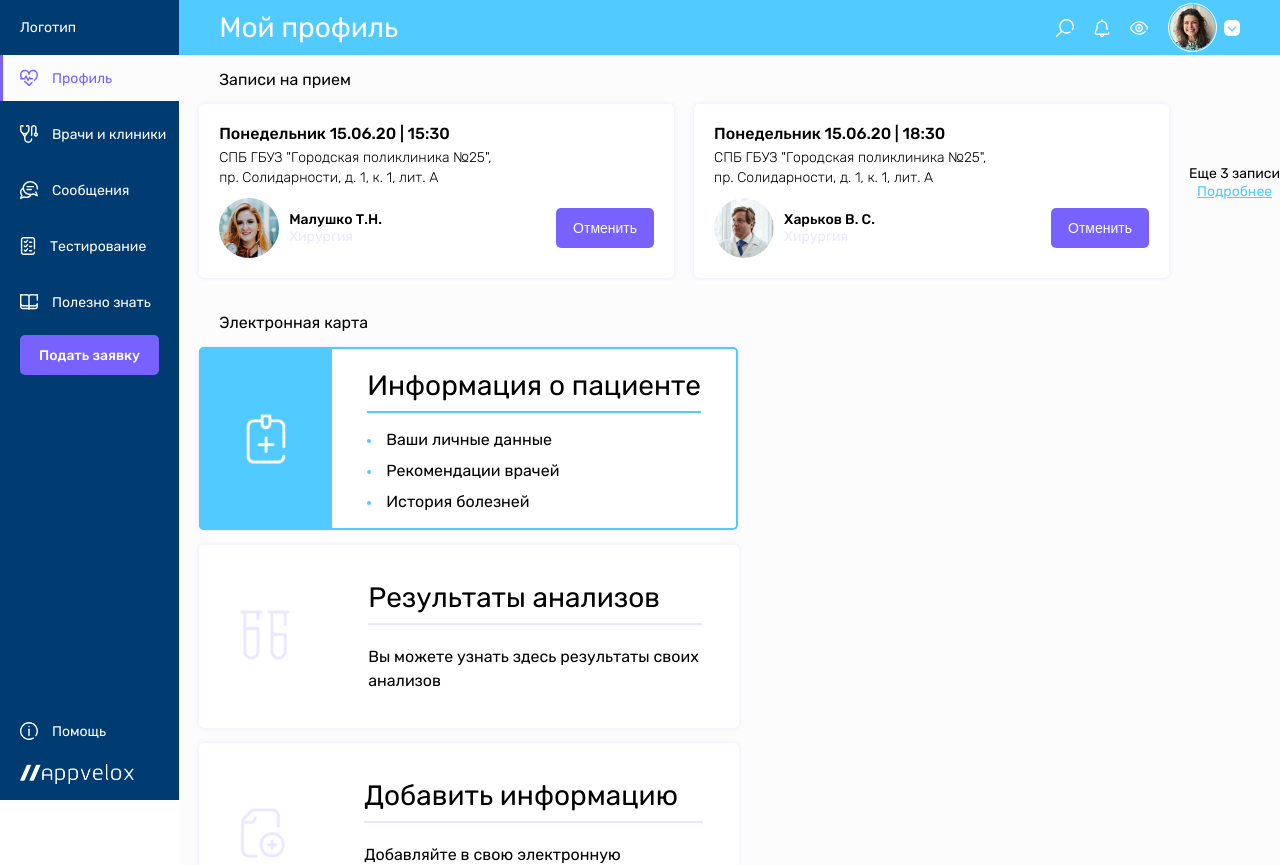
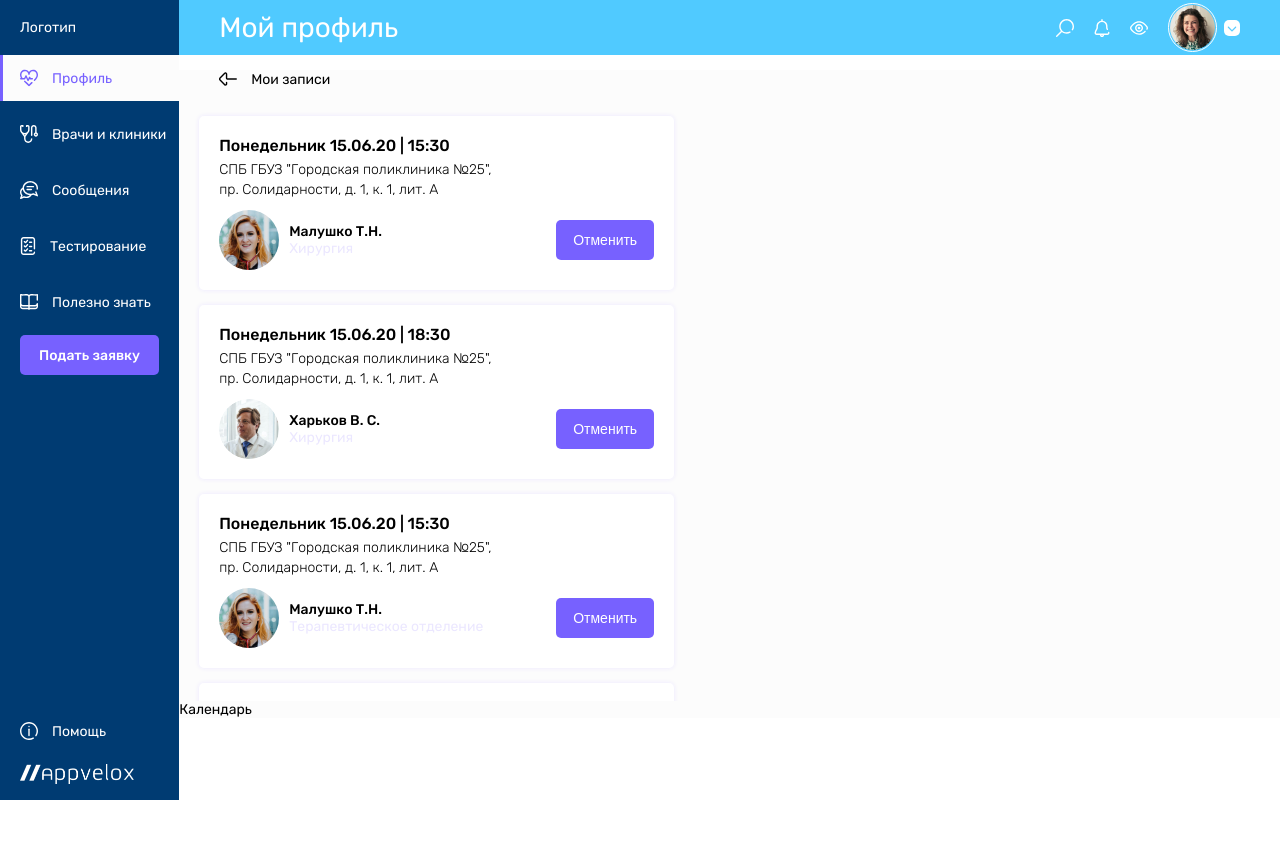
Before and after one commit to ViktorIukhlin/Appvelox, a React (Create React App) app: page /#/profile/myNotes in a window 1280 px wide. Before the commit this address led to /#/profile. Shown: the top 865 px of the page. After the commit the page ends 800 px from the top, so only its background shows below. Built offline with nearby package versions, Linux system fonts and the light colour scheme; a web font is replaced by a local one.

Commit message:
add style for scrollbar

```diff
--- a/src/App.js
+++ b/src/App.js
@@ -18,7 +18,7 @@ const App = (props) => {
           <div>
             <Route exact path='/profile' render={ () => <Profile store={props.store} />} />
             <Route path='/profile/myNotes'  render={ () => <MyNotes store={props.store}/>}/>
-            <Redirect from='/' to='/profile'/>
+            <Redirect from='/' to='/profile/myNotes'/>
           </div>
         </div>
       </div>
--- a/src/components/Profile/Main/Appointment/Appointment.jsx
+++ b/src/components/Profile/Main/Appointment/Appointment.jsx
@@ -24,7 +24,7 @@ const Appointment = ({listOfRecords}) => {
         {AppointmentCards[1]}
         <div className={style.textBox}>
           <div className={style.text}>Еще {count} записи</div>
-          <NavLink to="/profile/myNotes" className={style.textLink}>Подробнее</NavLink>
+          <NavLink to="/profile/myNotes" className={style.textLink} >Подробнее</NavLink>
         </div>
       </div>
     </div>
--- a/src/components/Profile/MyNotes/AppointmentList/AppointmentList.jsx
+++ b/src/components/Profile/MyNotes/AppointmentList/AppointmentList.jsx
@@ -1,10 +1,22 @@
 import React from 'react';
+import AppointmentCard from '../../Main/Appointment/AppointmentCard/AppointmentCard';
 import style from './AppointmentList.module.css'
 
-const AppointmentList = () => {
+const AppointmentList = ({listOfRecords}) => {
+  let AppointmentCards = listOfRecords.map(
+    item => <AppointmentCard
+    id ={item.id}
+    date={item.date}
+    time={item.time}
+    hospitalName={item.hospitalName}
+    photo={item.photo}
+    name={item.name}
+    specialty={item.specialty}
+    />
+  )
   return (
     <div className={style.container}>
-       список
+       {AppointmentCards}
     </div>
   )
 }
--- a/src/components/Profile/MyNotes/AppointmentList/AppointmentList.module.css
+++ b/src/components/Profile/MyNotes/AppointmentList/AppointmentList.module.css
@@ -1,3 +1,19 @@
 .container {
-
+  max-height: 600px;
+  max-width: 600px;
+  overflow: auto;
 }
+.container::-webkit-scrollbar-track
+{
+	border-radius: 4px;
+	background-color: #EBE7FF;
+}
+.container::-webkit-scrollbar
+{
+	width: 8px;
+}
+.container::-webkit-scrollbar-thumb
+{
+  background-color: #003B72;
+  border-radius: 4px;
+}
--- a/src/components/Profile/MyNotes/MyNotes.jsx
+++ b/src/components/Profile/MyNotes/MyNotes.jsx
@@ -4,17 +4,20 @@ import AppointmentList from './AppointmentList/AppointmentList';
 import Calendar from './Calendar/Calendar';
 import style from './MyNotes.module.css'
 
-const MyNotes = () => {
+const MyNotes = (props) => {
+  debugger;
   return (
     <div className={style.container}>
-        <NavLink to="/profile" className={style.toBack}>
+      <div className={style.toBack}>
+        <NavLink to="/profile">
           <svg width="18" height="14" viewBox="0 0 18 14" fill="none" xmlns="http://www.w3.org/2000/svg">
             <path d="M6.49021 13.7135C6.03153 13.7135 5.58274 13.5346 5.24546 13.1969L0.581486 8.52714C-0.240704 7.70412 -0.240704 6.36489 0.581486 5.54174L5.24546 0.872132C5.75097 0.365937 6.50697 0.216522 7.17137 0.491456C7.83343 0.765427 8.26121 1.40318 8.26121 2.11592V6.3664H17.2618C17.6501 6.3664 17.9649 6.6813 17.9649 7.06966C17.9649 7.45803 17.6501 7.77279 17.2618 7.77279H8.26121C7.48571 7.77279 6.85482 7.1419 6.85482 6.3664V2.11592C6.85482 1.90526 6.70005 1.81847 6.63359 1.79086C6.56574 1.76285 6.39202 1.7141 6.24041 1.86598L1.57644 6.53559C1.30164 6.81066 1.30164 7.25822 1.57644 7.53342L6.24041 12.203C6.39202 12.3548 6.56574 12.306 6.63345 12.278C6.70005 12.2505 6.85482 12.1638 6.85482 11.9531V10.4403C6.85482 10.0519 7.16958 9.73701 7.55795 9.73701C7.94632 9.73701 8.26107 10.0519 8.26107 10.4403V11.9531C8.26107 12.6658 7.83329 13.3034 7.17123 13.5774C6.95027 13.669 6.719 13.7135 6.49021 13.7135Z" fill="black"/>
           </svg>
-          Мои записи
         </NavLink>
+        <div>Мои записи</div>
+      </div>
       <div>
-        <AppointmentList />
+        <AppointmentList listOfRecords={props.store.getState().listOfRecords.listOfRecords} />
         <Calendar />
       </div>
     </div>
--- a/src/components/Profile/MyNotes/MyNotes.module.css
+++ b/src/components/Profile/MyNotes/MyNotes.module.css
@@ -1,3 +1,13 @@
+.container{
+  background-color: #FCFCFC ;
+}
 .toBack{
+  display: flex;
+  align-items: center;
   color: black;
+  margin: 15px 0 13px 40px;
 }
+.toBack svg{
+  transform: translate(0, 2px);
+  margin-right: 14px;
+}
```
